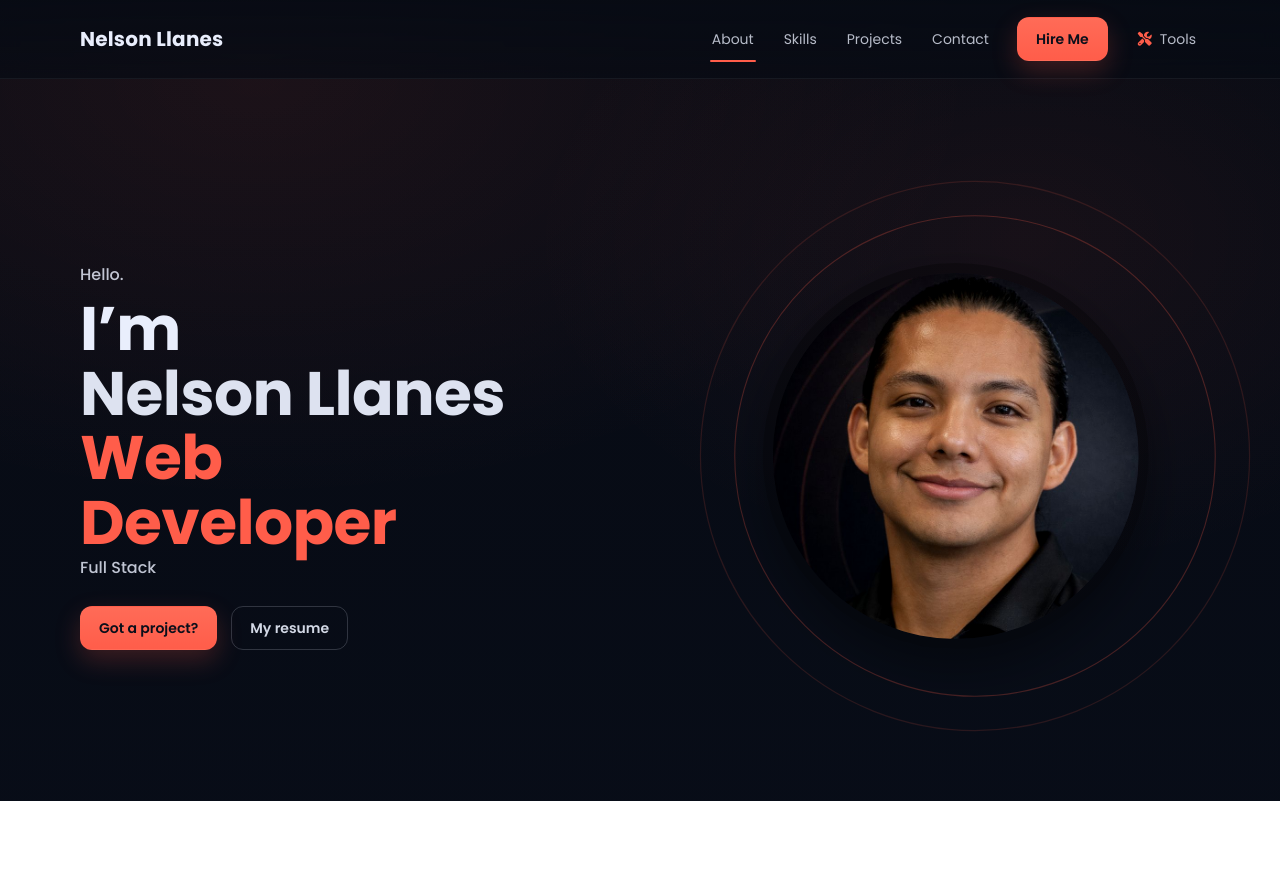
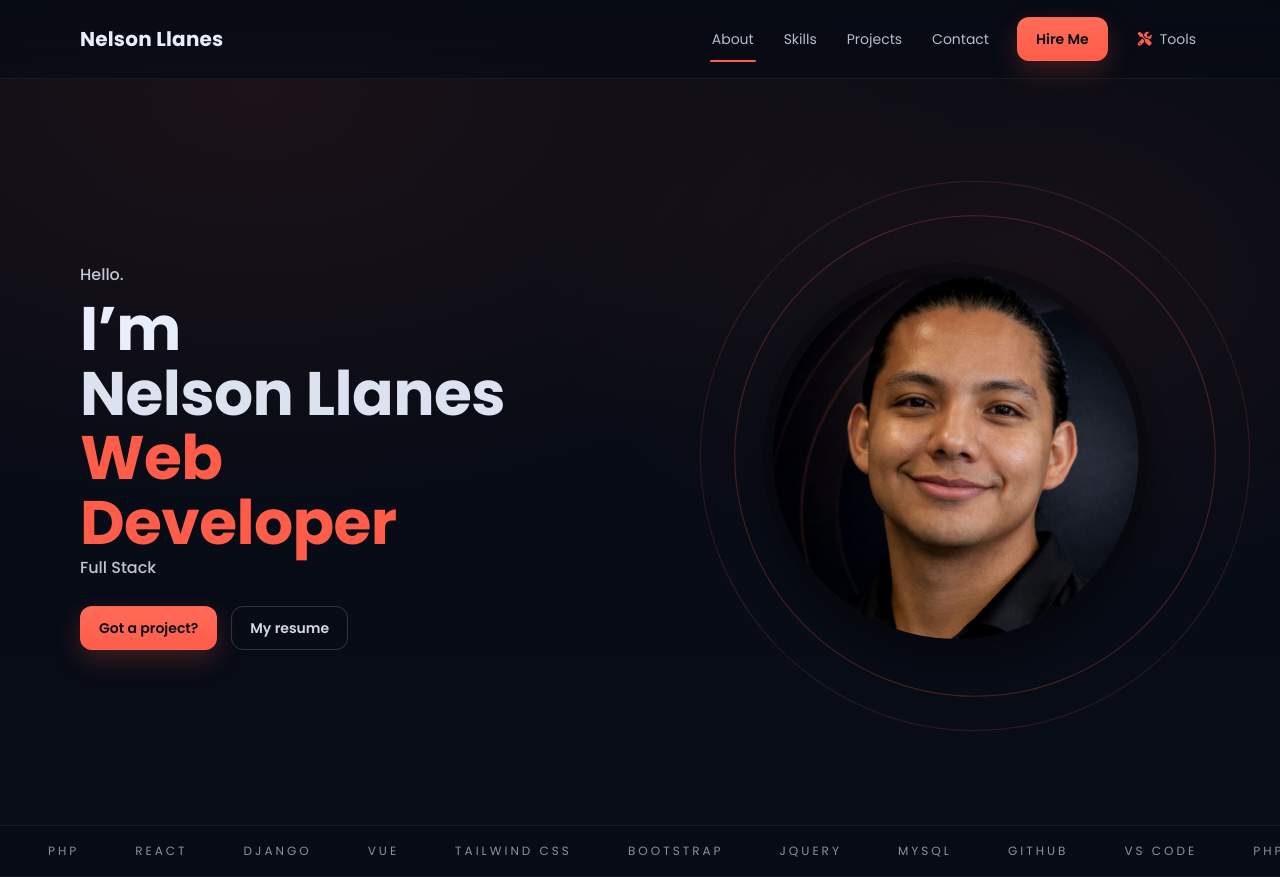
Before and after one commit to NelsonLlanes/Portfolio-Vue-Version, a Vue app: page / in a window 1280 px wide. Before the commit the page ends 801 px from the top, so only its background shows below. Built offline with nearby package versions, Linux system fonts and the light colour scheme.

Commit message:
add ticker section

```diff
--- /dev/null
+++ b/src/components/TickerSection.vue
@@ -0,0 +1,75 @@
+<script setup></script>
+
+<template>
+  <section class="ticker">
+    <div class="ticker-inner">
+      <span>HTML5</span>
+      <span>CSS</span>
+      <span>JAVASCRIPT</span>
+      <span>Python</span>
+      <span>GIT</span>
+      <span>php</span>
+      <span>React</span>
+      <span>Django</span>
+      <span>Vue</span>
+      <span>Tailwind Css</span>
+      <span>bootstrap</span>
+      <span>JQuery</span>
+      <span>MySQL</span>
+      <span>GITHUB</span>
+      <span>VS Code</span>
+      <span>PhpMyAdmin</span>
+      <span>HTML5</span>
+      <span>CSS</span>
+      <span>JAVASCRIPT</span>
+      <span>Python</span>
+      <span>GIT</span>
+      <span>php</span>
+      <span>React</span>
+      <span>Django</span>
+      <span>Vue</span>
+      <span>Tailwind Css</span>
+      <span>bootstrap</span>
+      <span>JQuery</span>
+      <span>MySQL</span>
+      <span>GITHUB</span>
+      <span>VS Code</span>
+      <span>PhpMyAdmin</span>
+    </div>
+  </section>
+</template>
+
+<style scoped>
+.ticker {
+  margin-top: 24px;
+  border-top: 1px solid rgba(255, 255, 255, 0.06);
+  border-bottom: 1px solid rgba(255, 255, 255, 0.06);
+  background: rgba(7, 11, 20, 0.55);
+  overflow: hidden;
+}
+
+.ticker-inner {
+  display: inline-flex;
+  gap: 56px;
+  padding: 16px 24px;
+  white-space: nowrap;
+  animation: ticker 18s linear infinite;
+  opacity: 0.9;
+}
+
+.ticker-inner span {
+  font-size: 12px;
+  letter-spacing: 3px;
+  color: rgba(233, 238, 252, 0.65);
+  text-transform: uppercase;
+}
+
+@keyframes ticker {
+  from {
+    transform: translateX(0);
+  }
+  to {
+    transform: translateX(-50%);
+  }
+}
+</style>
--- a/src/views/HomeView.vue
+++ b/src/views/HomeView.vue
@@ -1,6 +1,7 @@
 <script setup>
 import MainNavbar from '@/components/MainNavbar.vue'
 import HeroSection from '@/components/HeroSection.vue'
+import TickerSection from '@/components/TickerSection.vue'
 </script>
 
 <template>
@@ -8,6 +9,7 @@ import HeroSection from '@/components/HeroSection.vue'
     <MainNavbar />
     <main>
       <HeroSection />
+      <TickerSection />
     </main>
   </div>
 </template>
```
